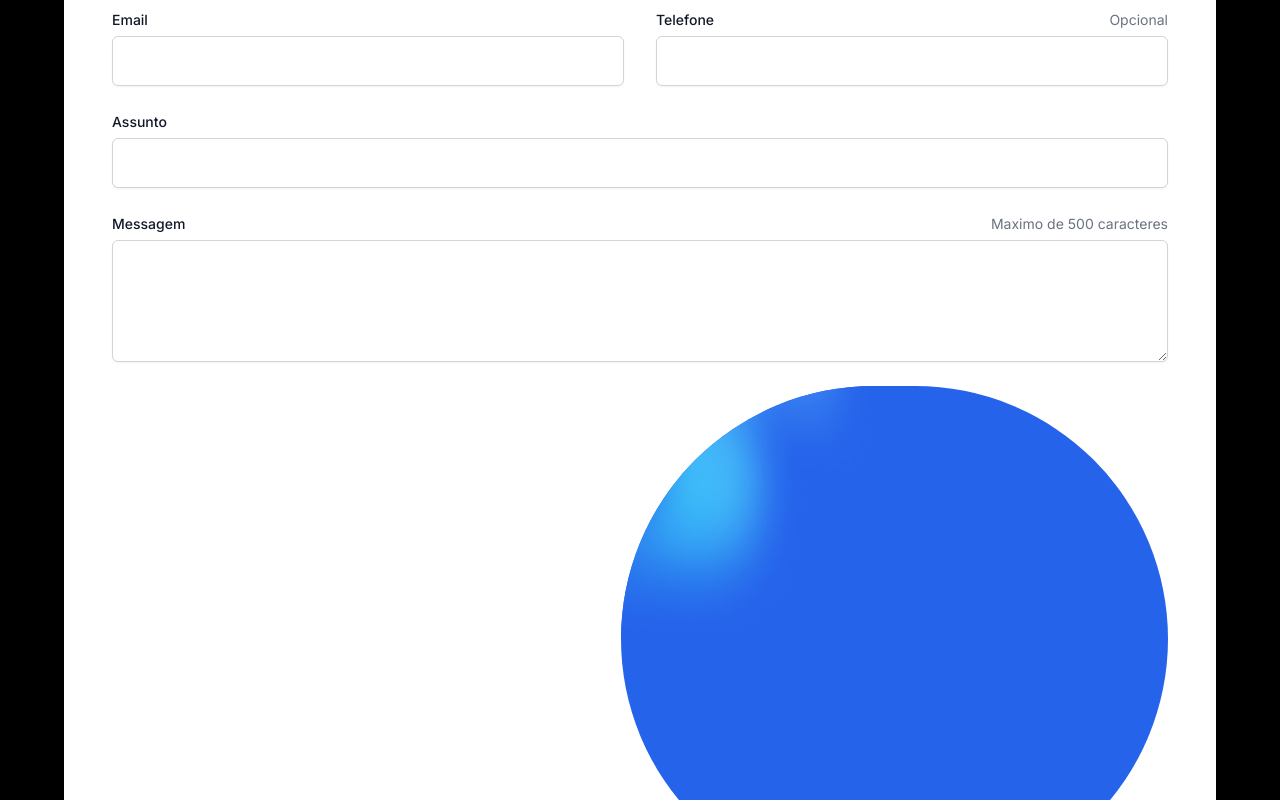
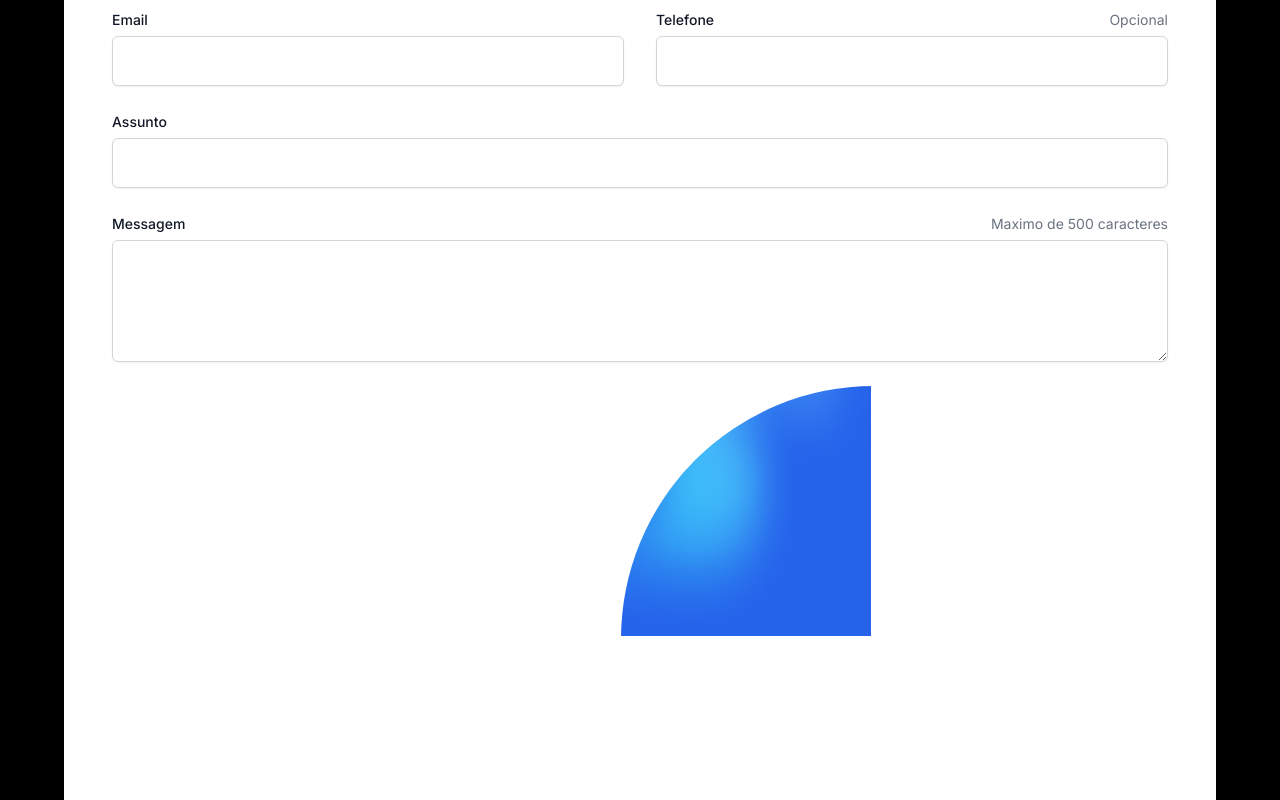
Before and after one commit to LuisSempre/imaginative, a Next.js app: page / in a window 1280 px wide. Shown: the part 11200-12000 px from the top of the page. Built offline with nearby package versions, Linux system fonts and the light colour scheme.

Commit message:
Update Button

```diff
--- a/src/components/Contact.jsx
+++ b/src/components/Contact.jsx
@@ -170,8 +170,8 @@ export function Contact() {
                       />
                     </div>
                   </div>
-                  <div className="sm:col-span-2 sm:flex sm:justify-end">
-                    <section className="relative overflow-hidden bg-blue-600 rounded-full">
+                  <div className="flex justify-center sm:col-span-2 sm:justify-end">
+                    <div className="relative overflow-hidden rounded-full">
                       <Image
                         className="absolute -translate-x-1/2 -translate-y-1/2 top-1/2 left-1/2 max-w-none"
                         src={backgroundImage}
@@ -186,7 +186,7 @@ export function Contact() {
                       >
                         Enviar
                       </Button>
-                    </section>
+                    </div>
                   </div>
                 </form>
               </div>
```
